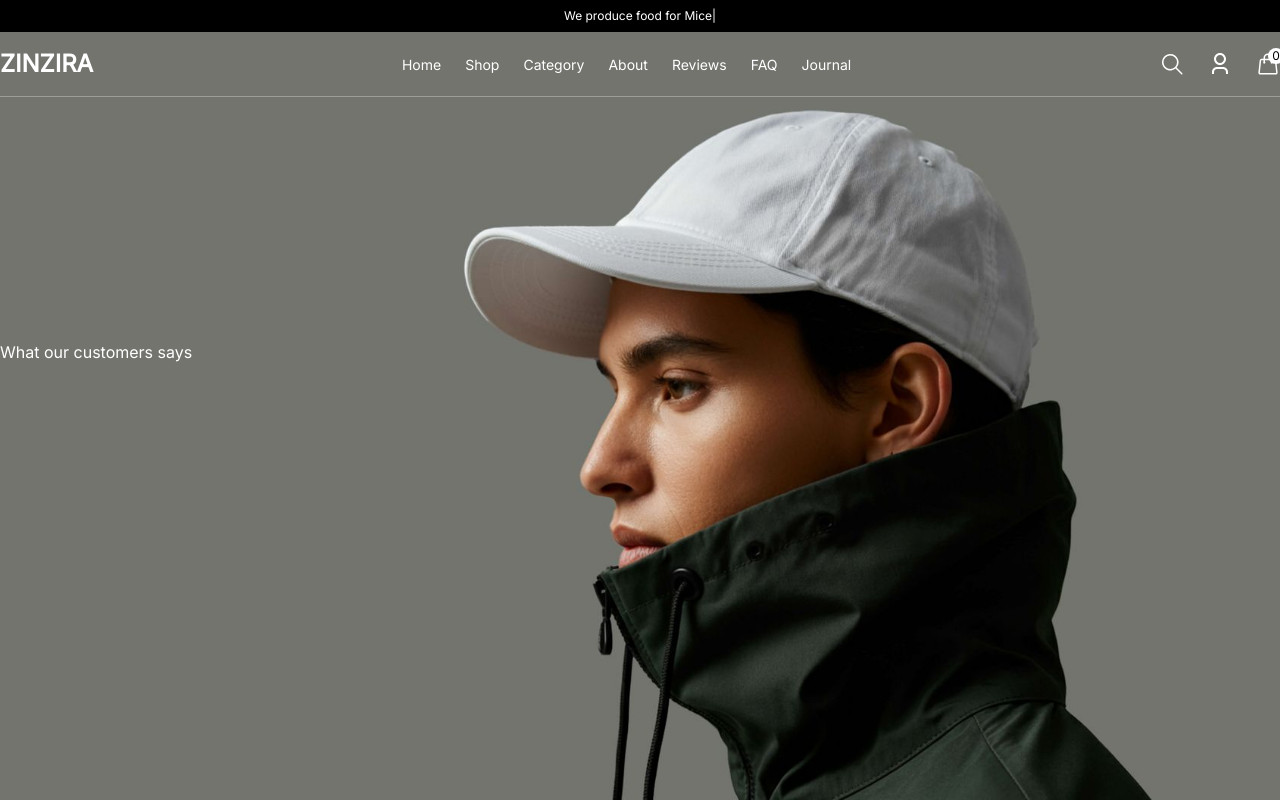
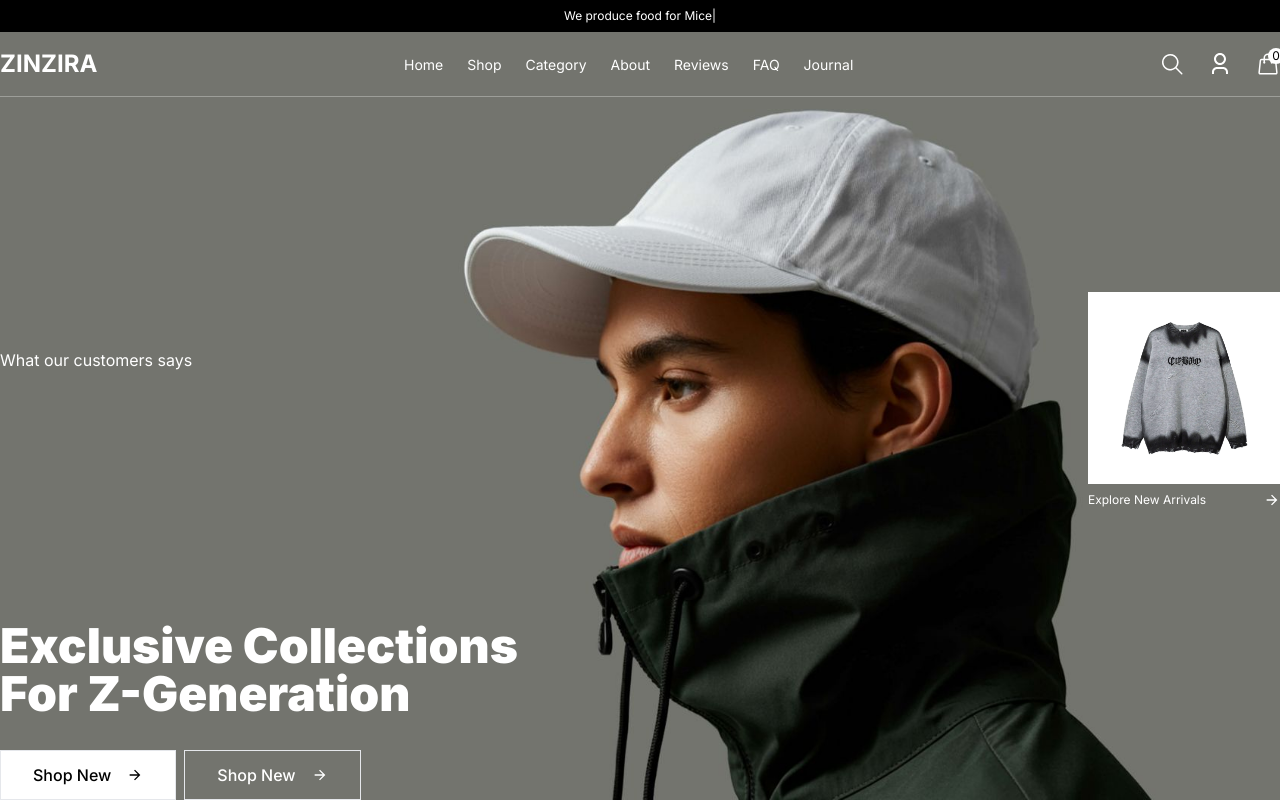
Before and after one commit to saeidsh777/shop, a Next.js app: page / in a window 1280 px wide. Built offline with nearby package versions, Linux system fonts and the light colour scheme.

Commit message:
FEAT:Create GlobalBtn conponent

```diff
--- /dev/null
+++ b/src/Components/Modules/Arrow/Arrow.tsx
@@ -0,0 +1,14 @@
+import { IoMdArrowForward } from 'react-icons/io';
+
+export default function Arrow() {
+    return (
+        <div className="w-4 h-4 flex justify-center items-center overflow-hidden relative">
+            <span className="group-hover:left-full left-0 absolute transition-all duration-[400ms] ease-out">
+                <IoMdArrowForward />
+            </span>
+            <span className="-left-full group-hover:left-0 absolute transition-all duration-[400ms] ease-out">
+                <IoMdArrowForward />
+            </span>
+        </div>
+    );
+}
--- /dev/null
+++ b/src/Components/Modules/Btns/GlobalBtn/GlobalBtn.tsx
@@ -0,0 +1,23 @@
+import Link from 'next/link';
+import Arrow from '../../Arrow/Arrow';
+
+type props = {
+    bg: string;
+    text: string;
+};
+
+export default function GlobalBtn({ bg, text }: props) {
+    return (
+        <Link
+            className={`bg-${bg} border border-${bg} px-8 py-3 transition-all duration-[500ms] ease-out font-medium text-${text} block w-fit group relative before:absolute before:left-0 before:top-0 before:w-0 before:h-full before:bg-${text} hover:border-${text} hover:before:w-full before:transition-all before:ease-out before:duration-[500ms] overflow-hidden`}
+            href={'/'}
+        >
+            <div
+                className={`relative flex items-center gap-4 group-hover:text-${bg}`}
+            >
+                <span>Shop New</span>
+                <Arrow />
+            </div>
+        </Link>
+    );
+}
--- a/src/Components/Templates/HomeTemplate/Header/CustomersSays/CustomersSays.tsx
+++ b/src/Components/Templates/HomeTemplate/Header/CustomersSays/CustomersSays.tsx
@@ -10,45 +10,44 @@ export default function CustomersSays() {
     };
 
     useEffect(() => {
-        if (qElems.current) {
-
+        if (qElems.current.length) {
             let index: number = 0;
             const showText = () => {
+                if (qElems.current[index]) {
                     if (index + 1 > qElems.current.length) {
                         index = 0;
                     }
                     if (index == 0) {
-                    qElems.current[qElems.current.length - 1].classList.remove(
-                        styles.move
-                    );
+                        qElems.current[
+                            qElems.current.length - 1
+                        ].classList.remove(styles.move);
                     }
-                if (index >0 && index <= qElems.current.length ) {
+                    if (index > 0 && index <= qElems.current.length) {
                         qElems.current[index - 1].classList.remove(styles.move);
                     }
 
                     qElems.current[index].classList.add(styles.move);
                     index++;
                     setTimeout(showText, 5000);
+                }
             };
+
             showText();
-            // setTimeout(() => {
-            //     qElems.current[0]
-            // }, 5000);
         }
     }, [qElems]);
 
     return (
         <div>
             <p className="mb-4">What our customers says</p>
-            <blockquote className="text-2xl font-bold w-96 h-20 overflow-hidden relative block">
+            <blockquote className="text-2xl font-bold w-96 h-16 overflow-hidden relative block">
                 <q className={styles.q} ref={pushRef}>
                     Lorem ipsum dolor sit amet consectetur
                 </q>
                 <q className={styles.q} ref={pushRef}>
-                    lkmlfdkmlfk
+                    Lorem ipsum dolor sit amet consectetur, adipisicing elit.
                 </q>
                 <q className={styles.q} ref={pushRef}>
-                    saeid
+                    Lorem ipsum dolor sit
                 </q>
             </blockquote>
         </div>
--- /dev/null
+++ b/src/Components/Templates/HomeTemplate/Header/CustomersSays/ProductSuggestion/ProductSuggestion.tsx
@@ -0,0 +1,26 @@
+import Arrow from '@/Components/Modules/Arrow/Arrow';
+import Image from 'next/image';
+import Link from 'next/link';
+
+export default function ProductSuggestion() {
+    return (
+        <div className="group">
+            <div className="w-48 h-48 bg-white overflow-hidden">
+                <Link href={'/'}>
+                    <Image
+                        className="w-full h-full transition-all group-hover:scale-110"
+                        objectFit="cover"
+                        src="/images/home/shirt.png"
+                        width={500}
+                        height={500}
+                        alt="product image"
+                    />
+                </Link>
+            </div>
+            <div className="flex items-center justify-between mt-2">
+                <span className="text-xs">Explore New Arrivals</span>
+                <Arrow/>
+            </div>
+        </div>
+    );
+}
--- a/src/Components/Templates/HomeTemplate/Header/Header.tsx
+++ b/src/Components/Templates/HomeTemplate/Header/Header.tsx
@@ -1,10 +1,16 @@
-import CustomersSays from "./CustomersSays/CustomersSays";
+import CustomersSays from './CustomersSays/CustomersSays';
+import ProductSuggestion from './CustomersSays/ProductSuggestion/ProductSuggestion';
+import HeaderTitle from './HeaderTitle/HeaderTitle';
 
 export default function Header() {
     return (
         <header className='bg-[url("/images/home/header-sm.jpg")] md:bg-[url("/images/home/header.jpg")] h-svh bg-bottom md:bg-top bg-cover'>
-            <div className="flex items-center h-full container text-white">
-                <CustomersSays/>
+            <div className="flex items-center justify-between h-full container text-white relative">
+                <CustomersSays />
+                <ProductSuggestion />
+                <div className="absolute bottom-0">
+                    <HeaderTitle />
+                </div>
             </div>
         </header>
     );
--- /dev/null
+++ b/src/Components/Templates/HomeTemplate/Header/HeaderTitle/HeaderTitle.tsx
@@ -0,0 +1,16 @@
+import GlobalBtn from '@/Components/Modules/Btns/GlobalBtn/GlobalBtn';
+
+export default function HeaderTitle() {
+    return (
+        <div>
+            <h1 className="font-black text-5xl mb-8">
+                Exclusive Collections
+                <br /> For Z-Generation
+            </h1>
+            <div className='flex items-center gap-2'>
+                <GlobalBtn bg="white" text="black" />
+                <GlobalBtn bg="transparent" text="white" />
+            </div>
+        </div>
+    );
+}
--- a/src/app/layout.tsx
+++ b/src/app/layout.tsx
@@ -10,7 +10,7 @@ export const metadata: Metadata = {
 
 const inter = Inter({
     subsets: ['latin'],
-    weight: '400',
+    weight: ['100', '200', '300', '400', '500', '600', '700', '800', '900'],
 });
 export default function RootLayout({
     children,
```
Also changed, not shown: public/images/home/shirt.png (added). Lines whose indentation alone changed are shown as unchanged.
